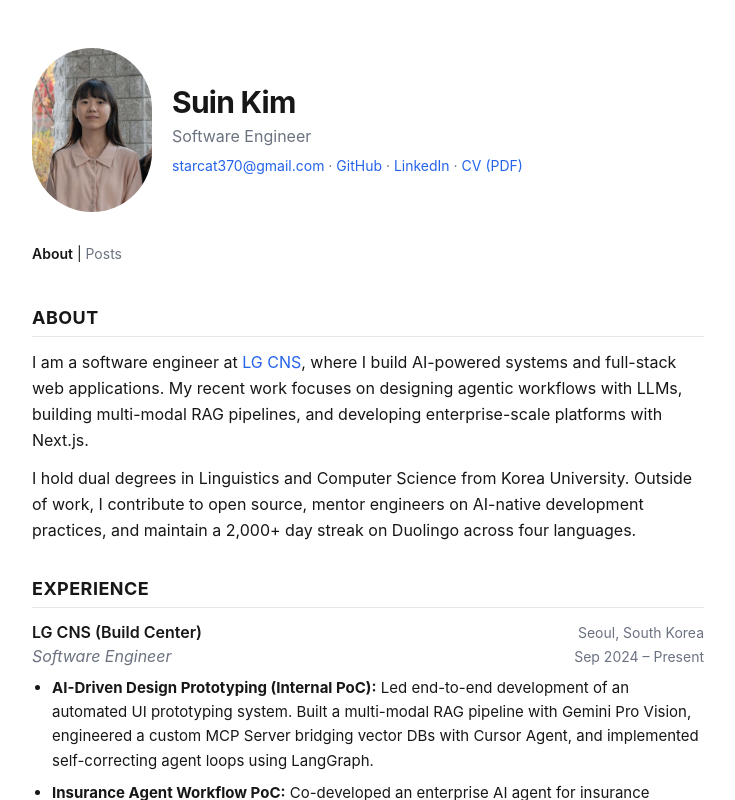
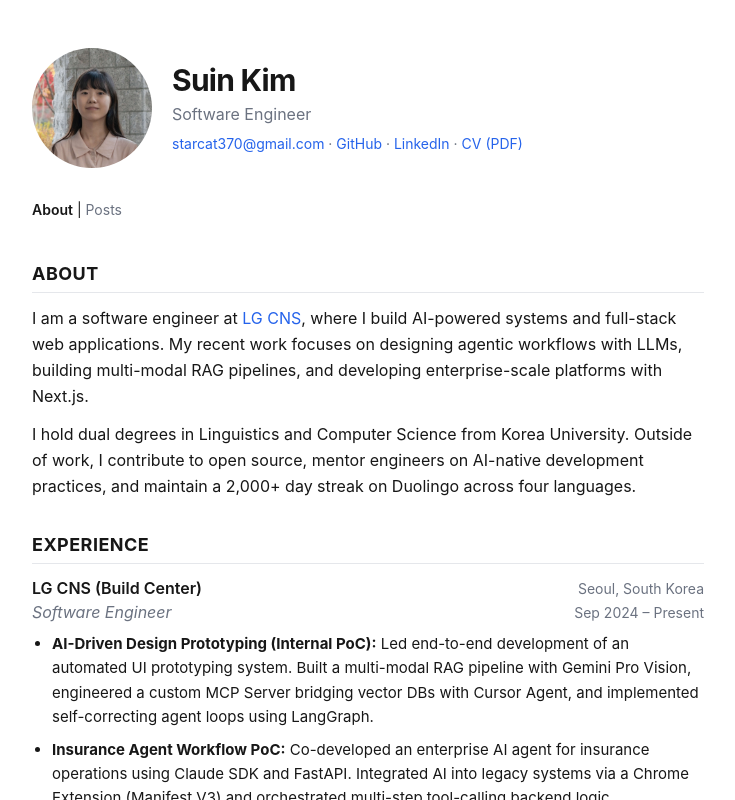
Before and after one commit to starcat37/suinkim, a Next.js app: page / in a window 1280 px wide. Shown: the top 800 px of the page, without its empty margins (272-1007 px from the left). Built offline with nearby package versions, Linux system fonts and the light colour scheme.

Commit message:
fix: crop profile image to square with face centered
Co-Authored-By: Claude Opus 4.6 <noreply@anthropic.com>

```diff
--- a/src/components/Header.tsx
+++ b/src/components/Header.tsx
@@ -3,14 +3,16 @@ import Image from "next/image";
 export default function Header() {
   return (
     <header className="mb-8 flex items-center gap-5">
+      <div className="size-[120px] shrink-0 overflow-hidden rounded-full">
         <Image
           src="/profile-natural.jpg"
           alt="Suin Kim"
           width={120}
-        height={120}
-        className="rounded-full object-cover"
+          height={160}
+          className="h-full w-full object-cover object-[center_20%]"
           priority
         />
+      </div>
       <div>
         <h1 className="text-3xl font-bold tracking-tight">Suin Kim</h1>
         <p className="mt-1 text-muted">Software Engineer</p>
```
Lines whose indentation alone changed are shown as unchanged.
